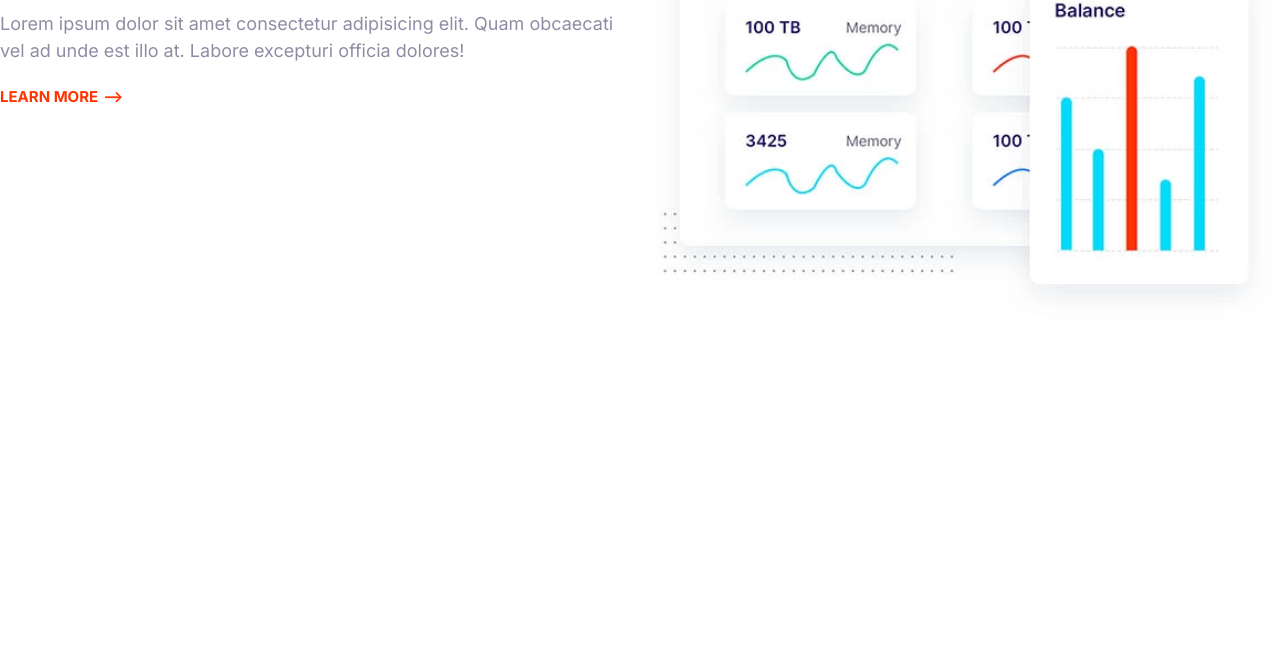
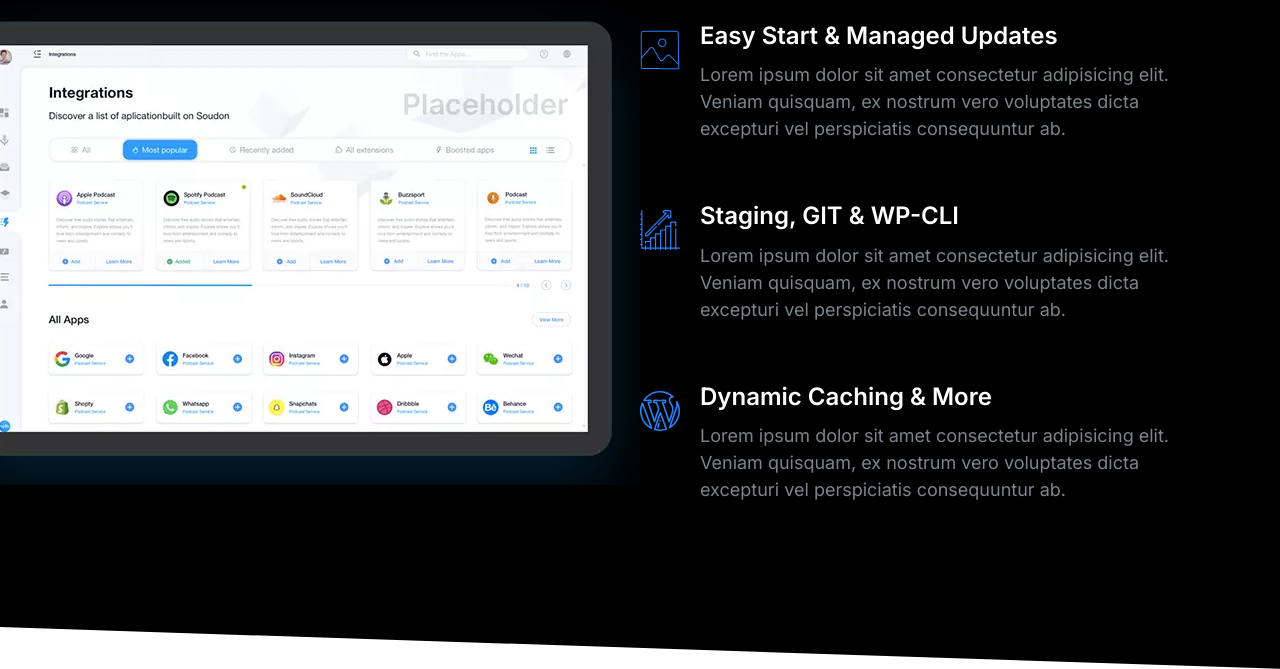
Before and after one commit to codewithsani/sanify, a plain HTML site: page playground.html in a window 1280 px wide. Shown: the part 165-834 px from the top of the page. Before the commit the page ends 800 px from the top, so only its background shows below. Drawn offline with Linux system fonts and the light colour scheme.

Commit message:
debuging the block-showcase component

```diff
--- a/playground.html
+++ b/playground.html
@@ -15,32 +15,77 @@
     <link rel="stylesheet" href="css/styles.css" />
   </head>
   <body>
-    <article class="grid grid--1x2 feature">
-      <div class="feature__content">
-        <span class="icon-container">
-          <svg class="icon icon--primary">
-            <use xlink:href="images/sprite.svg#easy"></use>
-          </svg>
-        </span>
-        <h3 class="feature__heading">Super Easy to Use</h3>
-        <p>
-          Lorem ipsum dolor sit amet consectetur adipisicing elit. Quam
-          obcaecati vel ad unde est illo at. Labore excepturi officia dolores!
-        </p>
-        <a href="#" class="link-arrow">Learn More</a>
+    <section class="block block--dark block--skewed-right block-showcase">
+      <header class="block__header">
+        <h2>User-friendly Control Panel</h2>
+      </header>
+      <div class="container grid grid--1x2">
+        <picture class="block-showcase__image">
+          <source
+            type="image/webp"
+            srcset="images/ipad.webp 1x, images/ipad@2x.webp 2x"
+          />
+          <source
+            type="image/png"
+            srcset="images/ipad.png 1x, images/ipad@2x.png 2x"
+          />
+          <img src="images/ipad.png" alt="" />
+        </picture>
+        <ul class="list">
+          <li>
+            <div class="media">
+              <div class="media__image">
+                <svg class="icon icon--primary">
+                  <use xlink:href="images/sprite.svg#snap"></use>
+                </svg>
+              </div>
+              <div class="media__body">
+                <h3 class="media__title">Easy Start & Managed Updates</h3>
+                <p>
+                  Lorem ipsum dolor sit amet consectetur adipisicing elit.
+                  Veniam quisquam, ex nostrum vero voluptates dicta excepturi
+                  vel perspiciatis consequuntur ab.
+                </p>
+              </div>
+            </div>
+          </li>
+          <li>
+            <div class="media">
+              <div class="media__image">
+                <svg class="icon icon--primary">
+                  <use xlink:href="images/sprite.svg#growth"></use>
+                </svg>
+              </div>
+              <div class="media__body">
+                <h3 class="media__title">Staging, GIT & WP-CLI</h3>
+                <p>
+                  Lorem ipsum dolor sit amet consectetur adipisicing elit.
+                  Veniam quisquam, ex nostrum vero voluptates dicta excepturi
+                  vel perspiciatis consequuntur ab.
+                </p>
+              </div>
+            </div>
+          </li>
+          <li>
+            <div class="media">
+              <div class="media__image">
+                <svg class="icon icon--primary">
+                  <use xlink:href="images/sprite.svg#wordpress"></use>
+                </svg>
+              </div>
+              <div class="media__body">
+                <h3 class="media__title">Dynamic Caching & More</h3>
+                <p>
+                  Lorem ipsum dolor sit amet consectetur adipisicing elit.
+                  Veniam quisquam, ex nostrum vero voluptates dicta excepturi
+                  vel perspiciatis consequuntur ab.
+                </p>
+              </div>
+            </div>
+          </li>
+        </ul>
       </div>
-      <picture>
-        <source
-          type="image/webp"
-          srcset="images/easy.webp 1x, images/easy@2x.webp 2x"
-        />
-        <source
-          type="image/jpg"
-          srcset="images/easy.jpg 1x, images/easy@2x.jpg 2x"
-        />
-        <img class="feature__image" src="images/easy@2x.jpg" alt="" />
-      </picture>
-    </article>
+    </section>
 
     <script src="js/main.js"></script>
   </body>
```
